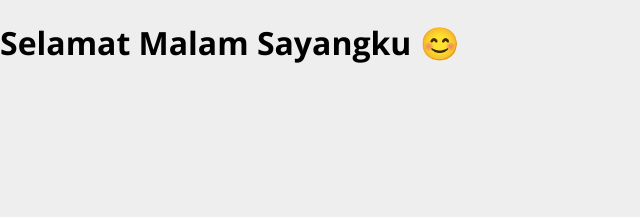
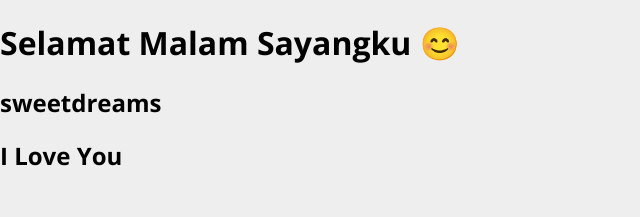
Before and after one commit to ahmadhidayat08/ahmadhidayat08.github.io, a plain HTML site: page index.html in a window 1280 px wide. Shown: the whole page, without its empty margins (0-640 px from the left). Drawn offline with nearby package versions, Linux system fonts and the light colour scheme.

Commit message:
Update index.html

```diff
--- a/index.html
+++ b/index.html
@@ -8,8 +8,8 @@
    </head>
    <body>
       <h1>Selamat Malam Sayangku  😊</h1>
-	  <h1></h1>
-	  <h2></h2>
+	  <h2>sweetdreams</h2>
+	  <h2>I Love You</h2>
 <span class="clock"></span>
 
       <script type="text/javascript" src="./jam.js"></script>
```
